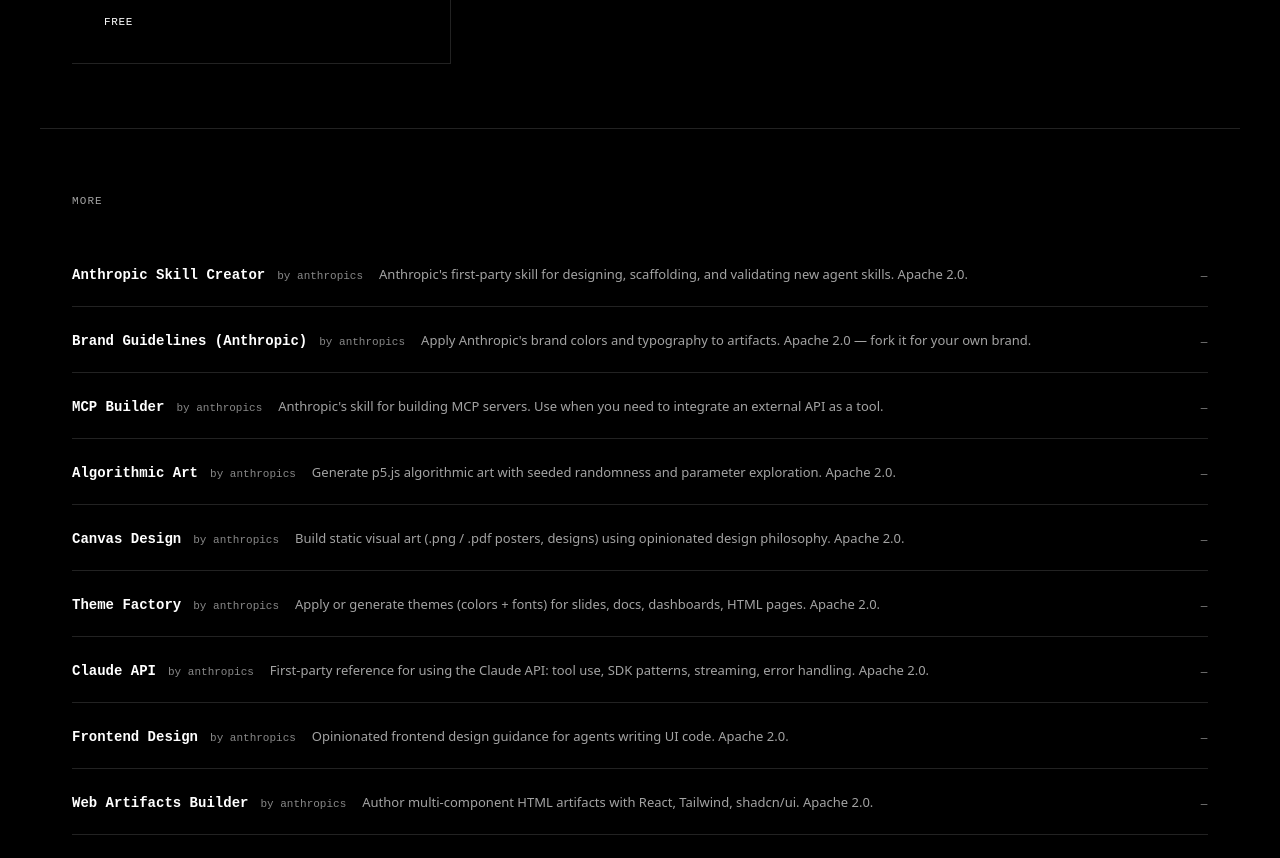
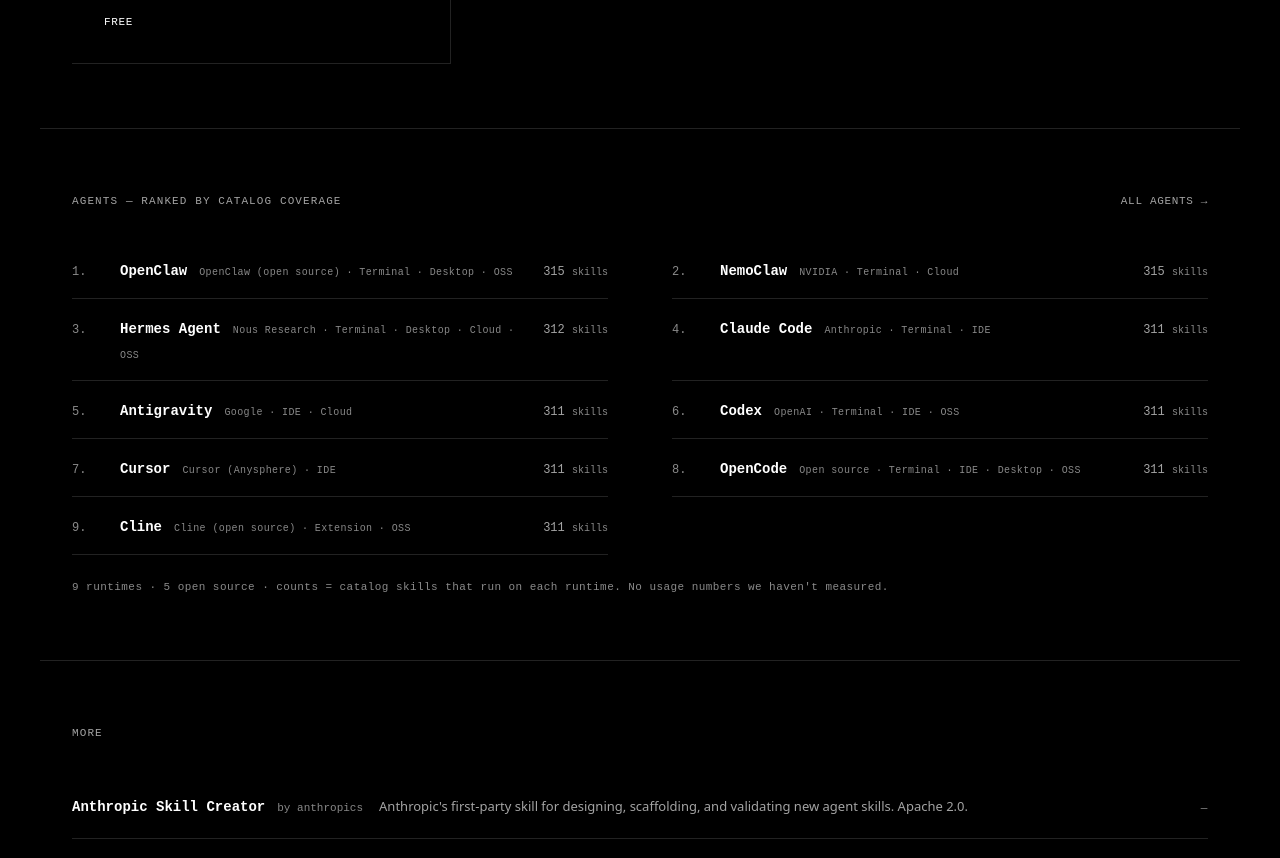
Before and after one commit to solidstatecc/solidstate.cc, a Next.js app: page / in a window 1280 px wide. Shown: the part 1360-2218 px from the top of the page. Built offline with nearby package versions, Linux system fonts and the light colour scheme.

Commit message:
Home: agent rankings section + agents hero stat

```diff
--- a/app/page.tsx
+++ b/app/page.tsx
@@ -1,10 +1,12 @@
 "use client"
 import Link from "next/link"
 import { skills, getFeaturedSkills, STATS } from "@/lib/skills"
+import { getRankedAgents, AGENT_STATS, SURFACE_LABEL } from "@/lib/agents"
 import { priceDisplay } from "@/lib/x402"
 
 export default function HomePage() {
   const featured = getFeaturedSkills()
+  const rankedAgents = getRankedAgents(skills)
 
   return (
     <div style={{ backgroundColor: "#000000", minHeight: "100vh" }}>
@@ -51,12 +53,13 @@
             { n: STATS.totalSkills, label: "skills" },
             { n: STATS.originals, label: "originals" },
             { n: STATS.listings, label: "listings" },
-          ].map((s, i) => (
+            { n: AGENT_STATS.totalAgents, label: "agents" },
+          ].map((s, i, arr) => (
             <div key={i} className="ss-stat" style={{
               flex: 1,
               padding: "24px 0",
-              borderRight: i < 2 ? "1px solid #222222" : "none",
-              paddingRight: i < 2 ? "32px" : "0",
+              borderRight: i < arr.length - 1 ? "1px solid #222222" : "none",
+              paddingRight: i < arr.length - 1 ? "32px" : "0",
               paddingLeft: i > 0 ? "32px" : "0",
             }}>
               <div style={{
@@ -177,6 +180,108 @@
         </div>
       </section>
 
+      {/* Agents — ranked by catalog coverage */}
+      <section style={{
+        maxWidth: "1200px",
+        margin: "0 auto",
+        padding: "64px 32px",
+        borderBottom: "1px solid #222222",
+      }}>
+        <div style={{
+          display: "flex",
+          justifyContent: "space-between",
+          alignItems: "baseline",
+          marginBottom: "32px",
+        }}>
+          <div style={{
+            fontFamily: "monospace",
+            fontSize: "11px",
+            color: "var(--muted)",
+            letterSpacing: "0.1em",
+            textTransform: "uppercase",
+          }}>
+            Agents — ranked by catalog coverage
+          </div>
+          <Link href="/agents" style={{
+            fontFamily: "monospace",
+            fontSize: "11px",
+            color: "var(--muted)",
+            letterSpacing: "0.06em",
+            textTransform: "uppercase",
+          }}>
+            All agents →
+          </Link>
+        </div>
+
+        <div style={{
+          display: "grid",
+          gridTemplateColumns: "repeat(auto-fill, minmax(420px, 1fr))",
+          columnGap: "64px",
+          rowGap: "0",
+        }}>
+          {rankedAgents.map(({ agent, skillCount }, i) => (
+            <Link key={agent.id} href={`/agents/${agent.slug}`} style={{
+              display: "grid",
+              gridTemplateColumns: "32px 1fr auto",
+              alignItems: "baseline",
+              gap: "16px",
+              padding: "16px 0",
+              borderBottom: "1px solid #222222",
+              transition: "background 0.1s",
+            }}
+            onMouseEnter={e => (e.currentTarget.style.background = "#0a0a0a")}
+            onMouseLeave={e => (e.currentTarget.style.background = "transparent")}
+            >
+              <span style={{
+                fontFamily: "monospace",
+                fontSize: "12px",
+                color: "var(--muted-dim)",
+              }}>
+                {i + 1}.
+              </span>
+              <span>
+                <span style={{
+                  fontFamily: "monospace",
+                  fontSize: "14px",
+                  fontWeight: 600,
+                  color: "#ffffff",
+                  marginRight: "12px",
+                }}>
+                  {agent.name}
+                </span>
+                <span style={{
+                  fontFamily: "monospace",
+                  fontSize: "10px",
+                  color: "#888888",
+                  letterSpacing: "0.04em",
+                }}>
+                  {agent.vendor} · {agent.surfaces.map(s => SURFACE_LABEL[s]).join(" · ")}
+                  {agent.openSource ? " · OSS" : ""}
+                </span>
+              </span>
+              <span style={{
+                fontFamily: "monospace",
+                fontSize: "12px",
+                color: "var(--muted)",
+                whiteSpace: "nowrap",
+              }}>
+                {skillCount} <span style={{ color: "var(--muted-dim)", fontSize: "10px" }}>skills</span>
+              </span>
+            </Link>
+          ))}
+        </div>
+
+        <div style={{
+          fontFamily: "monospace",
+          fontSize: "11px",
+          color: "var(--muted-dim)",
+          letterSpacing: "0.04em",
+          marginTop: "24px",
+        }}>
+          {AGENT_STATS.totalAgents} runtimes · {AGENT_STATS.openSource} open source · counts = catalog skills that run on each runtime. No usage numbers we haven&apos;t measured.
+        </div>
+      </section>
+
       {/* All Skills — zine index */}
       <section style={{
         maxWidth: "1200px",
--- a/lib/agents.ts
+++ b/lib/agents.ts
@@ -187,6 +187,27 @@
   return agents.find((a) => a.slug === slug)
 }
 
+/**
+ * Honest ranking metric: how many catalog skills run on each runtime.
+ * Skills tagged "generic" run on any spec-compliant runtime, so they
+ * count toward every agent. Computed from lib/skills.ts — no usage
+ * numbers we haven't measured.
+ */
+export function getRankedAgents(
+  skills: { platforms: Platform[] }[]
+): { agent: AgentRuntime; skillCount: number }[] {
+  return agents
+    .map((agent) => ({
+      agent,
+      skillCount: skills.filter(
+        (s) =>
+          s.platforms.includes(agent.catalogPlatform) ||
+          s.platforms.includes("generic")
+      ).length,
+    }))
+    .sort((a, b) => b.skillCount - a.skillCount)
+}
+
 export const AGENT_STATS = {
   totalAgents: agents.length,
   openSource: agents.filter((a) => a.openSource).length,
```
